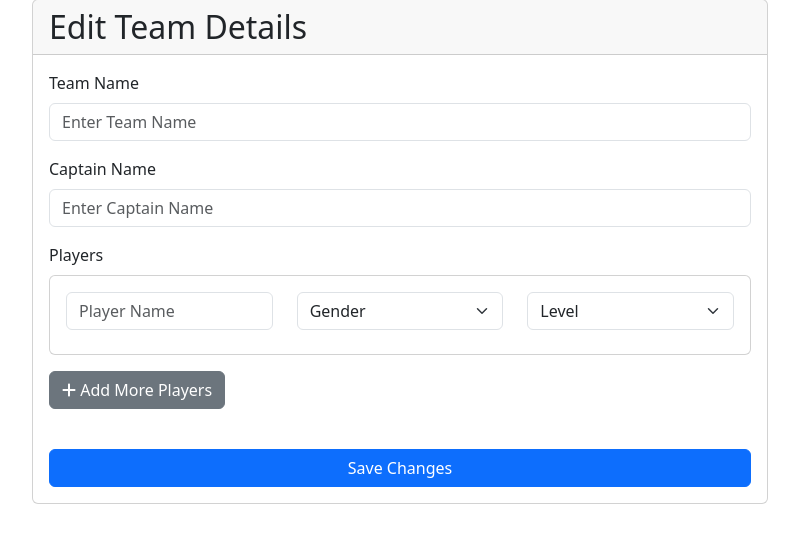
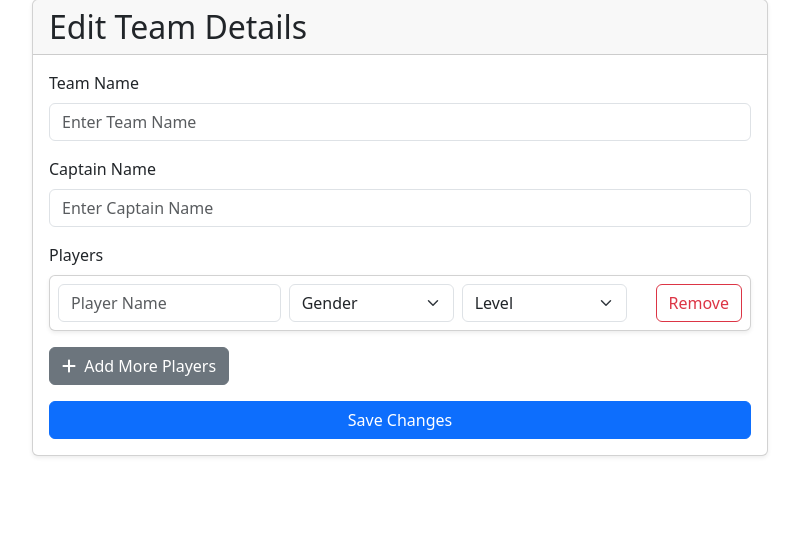
Before and after one commit to ShreyanshTripathy/APU_basketball, a Flask app: page /teams/event/1/add_team in a window 1280 px wide. Shown: the part 113-656 px from the top of the page, without its empty margins (240-1039 px from the left). Run offline with Flask 3, Linux system fonts and the light colour scheme; a user stored in the database is signed in; some libraries are stand-ins or nearby versions.

Commit message:
final commit

```diff
--- a/website/templates/Event Management/Team Management/team_edit.html
+++ b/website/templates/Event Management/Team Management/team_edit.html
@@ -3,49 +3,93 @@
 <div class="container mt-4">
     <div class="row justify-content-center">
         <div class="col-md-8">
-            <div class="card">
+            <!-- Main Card -->
+            <div class="card shadow-sm">
                 <div class="card-header">
                     <h2 class="mb-0">Edit Team Details</h2>
                 </div>
                 <div class="card-body">
                     <form action="{{ url_for('Teams.add_new_team', event_id=event_id) }}" method="post">
+
+                        <!-- Team Name -->
                         <div class="mb-3">
                             <label for="team-name" class="form-label">Team Name</label>
-                            <input type="text" id="team-name" name="team_name"
-                                   class="form-control" placeholder="Enter Team Name" required>
+                            <input
+                                type="text"
+                                id="team-name"
+                                name="team_name"
+                                class="form-control"
+                                placeholder="Enter Team Name"
+                                required
+                            >
                         </div>
 
+                        <!-- Captain Name -->
                         <div class="mb-3">
                             <label for="captain-name" class="form-label">Captain Name</label>
-                            <input type="text" id="captain-name" name="captain_name"
-                                   class="form-control" placeholder="Enter Captain Name" required>
+                            <input
+                                type="text"
+                                id="captain-name"
+                                name="captain_name"
+                                class="form-control"
+                                placeholder="Enter Captain Name"
+                                required
+                            >
                         </div>
 
+                        <!-- Players -->
                         <div class="mb-3">
                             <label class="form-label">Players</label>
                             <div id="players-container">
                                 <!-- Initial player entry -->
-                                <div class="player-entry card mb-3">
-                                    <div class="card-body">
-                                        <div class="row">
-                                            <div class="col-md-4 mb-2">
-                                                <input type="text" name="players_name[]"
-                                                       class="form-control" placeholder="Player Name">
+                                <div class="player-entry card shadow-sm mb-2">
+                                    <div class="card-body p-2">
+                                        <!-- Use a row with columns that total 12 to fill the container -->
+                                        <div class="row g-2 align-items-end">
+                                            <!-- Player Name (4 columns) -->
+                                            <div class="col-md-4">
+                                                <input
+                                                    type="text"
+                                                    name="players_name[]"
+                                                    class="form-control"
+                                                    placeholder="Player Name"
+                                                    required
+                                                >
                                             </div>
-                                            <div class="col-md-4 mb-2">
-                                                <select name="players_sex[]" class="form-select">
+                                            <!-- Gender (3 columns) -->
+                                            <div class="col-md-3">
+                                                <select
+                                                    name="players_sex[]"
+                                                    class="form-select"
+                                                    required
+                                                >
                                                     <option value="">Gender</option>
                                                     <option value="Male">Male</option>
                                                     <option value="Non-Male">Non-Male</option>
                                                 </select>
                                             </div>
-                                            <div class="col-md-4 mb-2">
-                                                <select name="players_level[]" class="form-select">
+                                            <!-- Level (3 columns) -->
+                                            <div class="col-md-3">
+                                                <select
+                                                    name="players_level[]"
+                                                    class="form-select"
+                                                    required
+                                                >
                                                     <option value="">Level</option>
                                                     <option value="beginner">Beginner</option>
                                                     <option value="intermediate">Intermediate</option>
                                                     <option value="advanced">Advanced</option>
                                                 </select>
+                                            </div>
+                                            <!-- Remove Button (2 columns) -->
+                                            <div class="col-md-2 text-end">
+                                                <button
+                                                    type="button"
+                                                    class="btn btn-outline-danger"
+                                                    onclick="removePlayer(this)"
+                                                >
+                                                    Remove
+                                                </button>
                                             </div>
                                         </div>
                                     </div>
@@ -53,51 +97,79 @@
                             </div>
                         </div>
 
+                        <!-- Add More Players Button -->
                         <div class="mb-3">
-                            <button type="button" class="btn btn-secondary" onclick="addPlayerField()">
-                                <i class="fas fa-plus"></i> Add More Players
+                            <button
+                                type="button"
+                                class="btn btn-secondary"
+                                onclick="addPlayerField()"
+                            >
+                                <i class="fas fa-plus me-1"></i> Add More Players
                             </button>
                         </div>
 
-                        <br>
-
+                        <!-- Save Changes -->
                         <div class="d-grid">
                             <button type="submit" class="btn btn-primary">Save Changes</button>
                         </div>
                     </form>
                 </div>
             </div>
+            <!-- End Main Card -->
         </div>
     </div>
 </div>
 
 <script>
+    // Dynamically add a new player entry, same 12-column layout
     function addPlayerField() {
         const playersContainer = document.getElementById("players-container");
         const playerEntry = document.createElement("div");
-        playerEntry.classList.add("player-entry", "card", "mb-3");
+        playerEntry.classList.add("player-entry", "card", "shadow-sm", "mb-2");
 
         playerEntry.innerHTML = `
-            <div class="card-body">
-                <div class="row">
-                    <div class="col-md-4 mb-2">
-                        <input type="text" name="players_name[]"
-                               class="form-control" placeholder="Player Name">
+            <div class="card-body p-2">
+                <div class="row g-2 align-items-end">
+                    <div class="col-md-4">
+                        <input
+                            type="text"
+                            name="players_name[]"
+                            class="form-control"
+                            placeholder="Player Name"
+                            required
+                        >
                     </div>
-                    <div class="col-md-4 mb-2">
-                        <select name="players_sex[]" class="form-select">
-                            <option value="">Select Gender</option>
+                    <div class="col-md-3">
+                        <select
+                            name="players_sex[]"
+                            class="form-select"
+                            required
+                        >
+                            <option value="">Gender</option>
                             <option value="Male">Male</option>
                             <option value="Non-Male">Non-Male</option>
                         </select>
                     </div>
-                    <div class="col-md-4 mb-2">
-                        <select name="players_level[]" class="form-select">
-                            <option value="">Select Level</option>
+                    <div class="col-md-3">
+                        <select
+                            name="players_level[]"
+                            class="form-select"
+                            required
+                        >
+                            <option value="">Level</option>
                             <option value="beginner">Beginner</option>
                             <option value="intermediate">Intermediate</option>
                             <option value="advanced">Advanced</option>
                         </select>
+                    </div>
+                    <div class="col-md-2 text-end">
+                        <button
+                            type="button"
+                            class="btn btn-outline-danger"
+                            onclick="removePlayer(this)"
+                        >
+                            Remove
+                        </button>
                     </div>
                 </div>
             </div>
@@ -105,4 +177,9 @@
 
         playersContainer.appendChild(playerEntry);
     }
+
+    // Remove the entire player entry card
+    function removePlayer(button) {
+        button.closest('.player-entry').remove();
+    }
 </script>
--- a/website/templates/edit_event.html
+++ b/website/templates/edit_event.html
@@ -40,7 +40,7 @@
         <div class="mb-3">
             <label class="form-label">Current Image</label>
             <div>
-                <img src="{{ url_for('static', filename='assets/img/' ~ event.img_url) }}" alt="Current Event Image" class="img-fluid rounded" style="max-height: 200px;">
+                <img src="{{ url_for('static', filename='assets/img/Event/' ~ event.img_url) }}" alt="Current Event Image" class="img-fluid rounded" style="max-height: 200px;">
             </div>
         </div>
         <!-- Image Upload -->
--- a/website/templates/edit_team.html
+++ b/website/templates/edit_team.html
@@ -86,5 +86,5 @@
         button.parentElement.remove();
     }
 </script>
-
+<div class="py-5"></div>
 {% include 'footer.html' %}
```
Also changed, not shown: website/templates/add_team.html (+27 -8 lines), website/templates/event_page.html (+12 -9 lines), instance/basketball_db.sqlite3.
